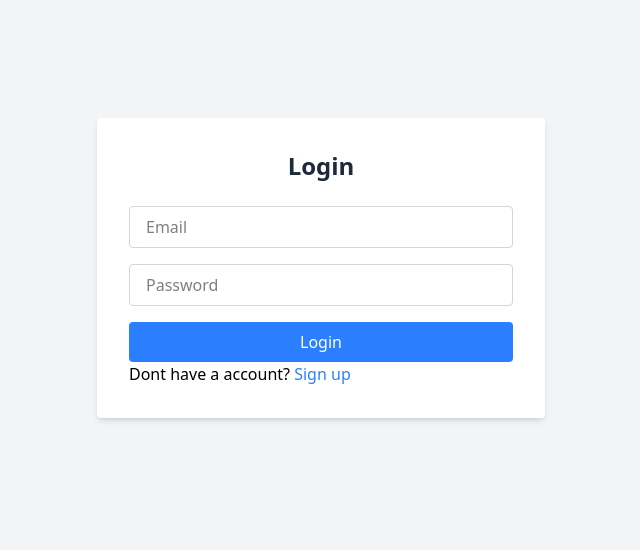
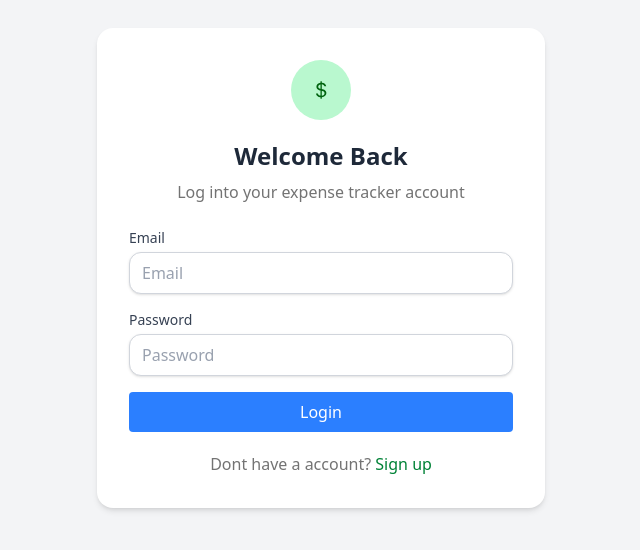
Before and after one commit to EduardsJ1/expense-tracker-app, a React (Vite) app in the folder frontend/: page /login in a window 1280 px wide. Shown: the part 132-682 px from the top of the page, without its empty margins (319-959 px from the left). Built offline with nearby package versions, Linux system fonts and the light colour scheme; no server answers.

Commit message:
(update): login styles changed

```diff
--- a/frontend/src/pages/Login.tsx
+++ b/frontend/src/pages/Login.tsx
@@ -2,7 +2,8 @@ import { useState } from "react";
 import { useAuth } from "../hooks/useAuth";
 import { useNavigate } from "react-router-dom";
 import { Link } from "react-router-dom";
-
+import Input from "../components/ui/Input";
+import DollarSign from "../components/ui/icons/DollarSign"
 function Login() {
   const { loginUser } = useAuth();
   const navigate = useNavigate();
@@ -25,26 +26,44 @@ function Login() {
 
   return (
     <div className="flex items-center justify-center min-h-screen bg-gray-100">
-      <div className="bg-white p-8 rounded shadow-md w-full max-w-md">
-        <h2 className="text-2xl font-bold text-center text-gray-800 mb-6">
-          Login
-        </h2>
+      <div className="bg-white p-8 rounded-2xl shadow-md w-full max-w-md">
+
+        <div className="mb-6">
+
+          <div className="flex justify-center mb-5">
+            <div className="bg-green-200 rounded-full p-5">
+              <DollarSign fillColor="#00630f" size={20}/>
+            </div>
+          </div>
+
+          <div>
+            <h2 className="text-2xl font-bold text-center text-gray-800 mb-2">
+              Welcome Back
+            </h2>
+            <p className="text-neutral-500 text-center">
+              Log into your expense tracker account
+            </p>
+          </div>
+
+        </div>
+
+
         <form onSubmit={handleSubmit} className="space-y-4">
-          <input
-            type="email"
+          <Input
+            label="Email"
+            type="text"
             placeholder="Email"
             value={email}
             onChange={(e) => setEmail(e.target.value)}
-            required
-            className="w-full px-4 py-2 border border-gray-300 rounded focus:outline-none focus:ring-2 focus:ring-blue-500"
+
           />
-          <input
+          <Input
+            label="Password"
             type="password"
             placeholder="Password"
             value={password}
             onChange={(e) => setPassword(e.target.value)}
-            required
-            className="w-full px-4 py-2 border border-gray-300 rounded focus:outline-none focus:ring-2 focus:ring-blue-500"
+
           />
           <button
             type="submit"
@@ -57,9 +76,9 @@ function Login() {
           )}
         </form>
         <div>
-          <p>
+          <p className="font-medium text-neutral-500 text-center mt-5">
             Dont have a account?{" "}
-            <Link to="/register" className="text-blue-500 hover:underline">
+            <Link to="/register" className="text-green-700 hover:underline">
               Sign up
             </Link>
           </p>
```
